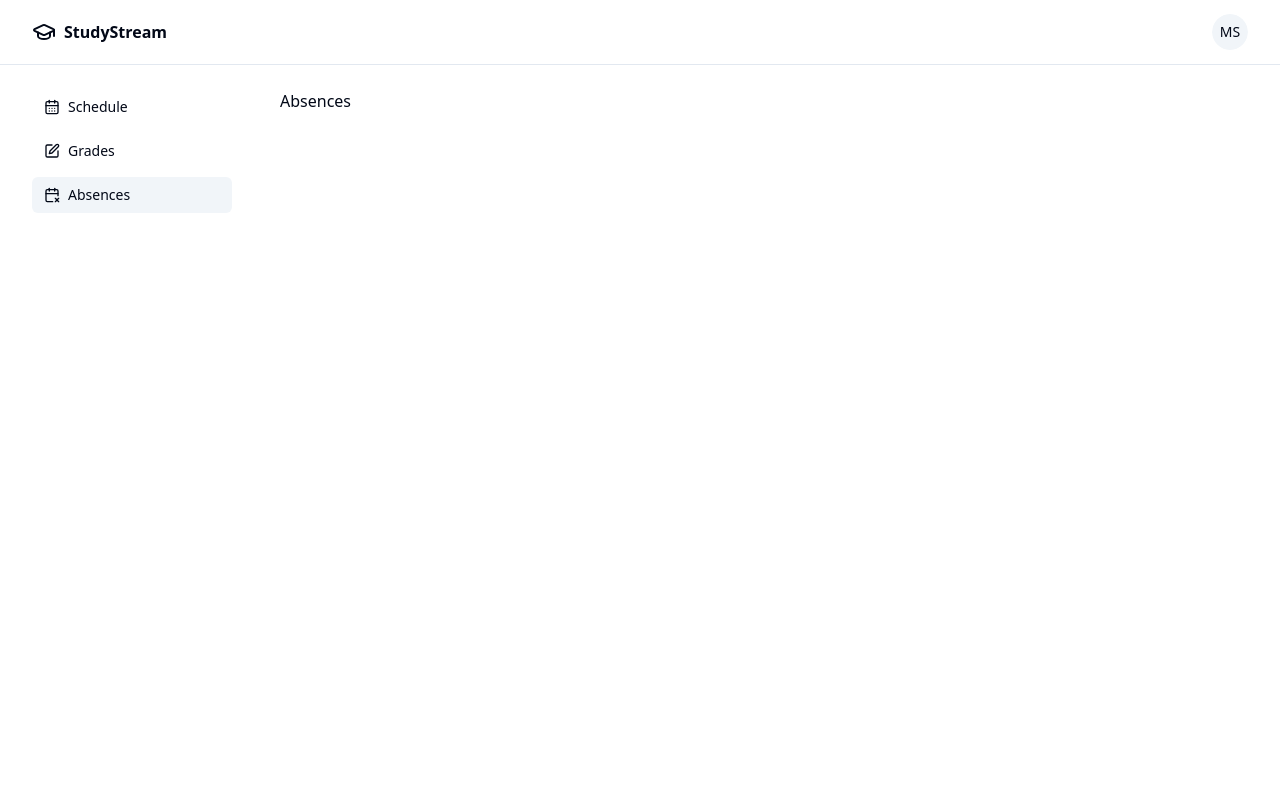
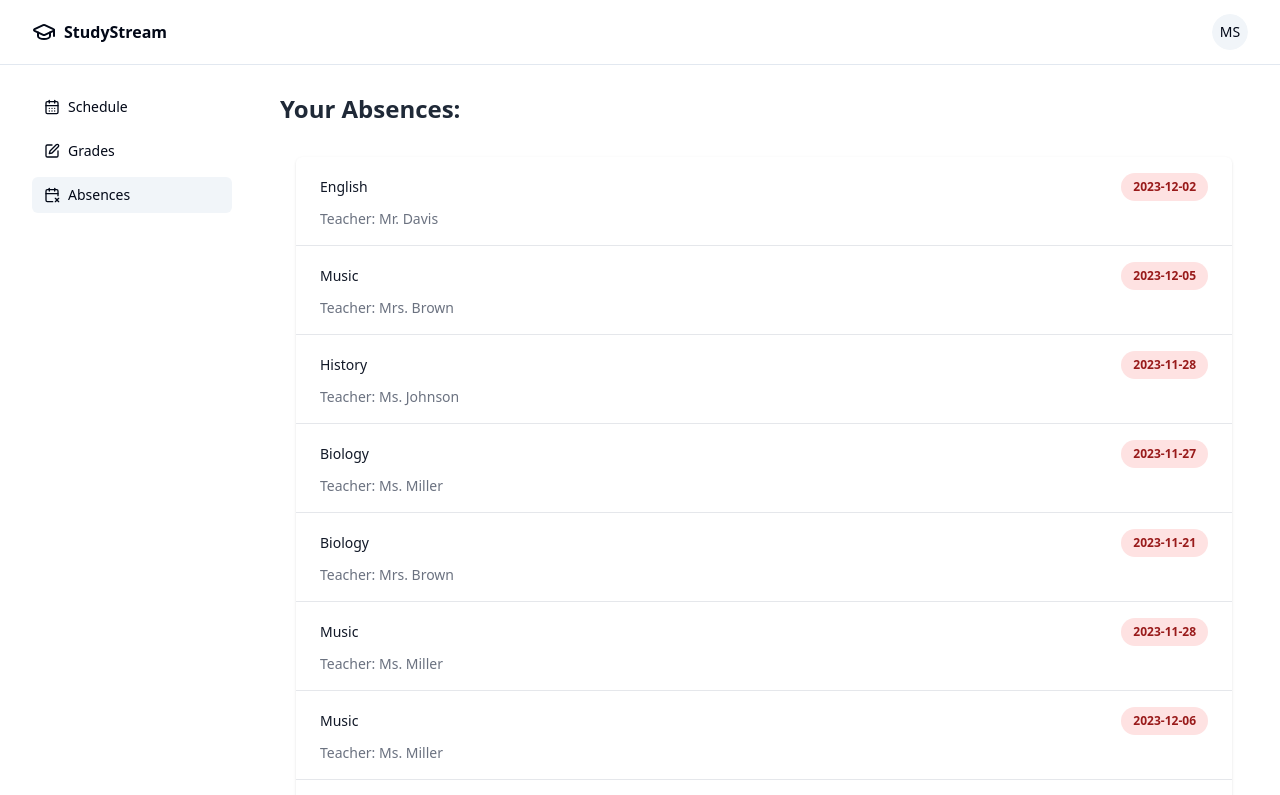
Before and after one commit to murad-sh/school-journal, a React (Vite) app: page /absences in a window 1280 px wide. Shown: the top 795 px of the page. Built offline with nearby package versions, Linux system fonts and the light colour scheme.

Commit message:
Absences and Grades pages

```diff
--- a/package.json
+++ b/package.json
@@ -15,6 +15,7 @@
     "@radix-ui/react-dropdown-menu": "^2.0.6",
     "@radix-ui/react-label": "^2.0.2",
     "@radix-ui/react-slot": "^1.0.2",
+    "@radix-ui/react-tooltip": "^1.0.7",
     "axios": "^1.6.2",
     "class-variance-authority": "^0.7.0",
     "clsx": "^2.0.0",
--- /dev/null
+++ b/src/components/absences/AbsenceList.tsx
@@ -0,0 +1,39 @@
+import { studentAbsences } from '@/data/mocked/student-absences';
+
+const AbsencesList = () => {
+  return (
+    <div className="container p-4">
+      <ul className="bg-white shadow overflow-hidden rounded-md">
+        {studentAbsences.map((absence, index) => (
+          <li
+            key={index}
+            className="px-4 py-4 sm:px-6 border-b border-gray-200"
+          >
+            <div className="flex items-center justify-between">
+              <div className="text-sm font-medium text-gray-900">
+                {absence.lesson}
+              </div>
+              <div className="ml-2 flex-shrink-0 flex">
+                <span
+                  className="px-3 py-1 inline-flex text-xs leading-5 font-semibold rounded-full bg-red-100 text-red-800"
+                  style={{ fontVariantNumeric: 'tabular-nums' }}
+                >
+                  {absence.date}
+                </span>
+              </div>
+            </div>
+            {absence.teacher && (
+              <div className="mt-2 sm:flex sm:justify-between">
+                <p className="text-sm text-gray-500">
+                  Teacher: {absence.teacher}
+                </p>
+              </div>
+            )}
+          </li>
+        ))}
+      </ul>
+    </div>
+  );
+};
+
+export default AbsencesList;
--- /dev/null
+++ b/src/components/grades/GradesList.tsx
@@ -0,0 +1,75 @@
+import React from 'react';
+import { studentGrades } from '@/data/mocked/student-grades';
+import {
+  Tooltip,
+  TooltipContent,
+  TooltipProvider,
+  TooltipTrigger,
+} from '@/components/ui/tooltip';
+
+type Grade = {
+  grade?: number;
+  teacher?: string;
+  date?: string;
+  description?: string;
+};
+
+const GradesList = () => {
+  const calculateAverage = (grades: Grade[]) => {
+    const validGrades = grades.filter((g) => g.grade != null);
+    const total = validGrades.reduce(
+      (acc, grade) => acc + (grade.grade || 0),
+      0
+    );
+    return validGrades.length > 0
+      ? (total / validGrades.length).toFixed(2)
+      : '-';
+  };
+
+  const createGradePlaceholders = (grades: Grade[]) => {
+    const placeholders = new Array(5).fill({});
+    grades.forEach((grade, index) => {
+      placeholders[index] = grade;
+    });
+    return placeholders;
+  };
+
+  return (
+    <div className="container p-4">
+      <div className="grid grid-cols-7 gap-4">
+        <div className="font-semibold">Lesson</div>
+        <div className="font-semibold col-span-5 text-center">Grades</div>
+        <div className="font-semibold">Average</div>
+
+        {studentGrades.map((item, index) => (
+          <React.Fragment key={index}>
+            <div>{item.lesson}</div>
+            {createGradePlaceholders(item.grades).map((grade, gradeIndex) => (
+              <div key={gradeIndex}>
+                <TooltipProvider>
+                  <Tooltip>
+                    <TooltipTrigger>{grade.grade ?? '-'}</TooltipTrigger>
+                    <TooltipContent>
+                      {grade.grade != null ? (
+                        <div>
+                          <p>Date: {grade.date}</p>
+                          <p>Teacher: {grade.teacher}</p>
+                          <p>Description: {grade.description}</p>
+                        </div>
+                      ) : (
+                        'No grade'
+                      )}
+                    </TooltipContent>
+                  </Tooltip>
+                </TooltipProvider>
+              </div>
+            ))}
+            <div>{calculateAverage(item.grades)}</div>
+          </React.Fragment>
+        ))}
+      </div>
+    </div>
+  );
+};
+
+export default GradesList;
--- a/src/components/lessons/ScheduleListItem.tsx
+++ b/src/components/lessons/ScheduleListItem.tsx
@@ -10,7 +10,10 @@ const ScheduleListItem = ({ lesson }: ScheduleListItemProps) => {
       <div className="flex items-center justify-between">
         <div className="text-sm font-medium text-gray-900">{lesson.lesson}</div>
         <div className="ml-2 flex-shrink-0 flex">
-          <span className="px-3 py-1 inline-flex text-xs leading-5 font-semibold rounded-full bg-blue-100 text-blue-800">
+          <span
+            className="px-3 py-1 inline-flex text-xs leading-5 font-semibold rounded-full bg-blue-100 text-blue-800"
+            style={{ fontVariantNumeric: 'tabular-nums' }}
+          >
             {lesson.startTime} - {lesson.endTime}
           </span>
         </div>
--- /dev/null
+++ b/src/components/ui/tooltip.tsx
@@ -0,0 +1,28 @@
+import * as React from "react"
+import * as TooltipPrimitive from "@radix-ui/react-tooltip"
+
+import { cn } from "@/lib/utils"
+
+const TooltipProvider = TooltipPrimitive.Provider
+
+const Tooltip = TooltipPrimitive.Root
+
+const TooltipTrigger = TooltipPrimitive.Trigger
+
+const TooltipContent = React.forwardRef<
+  React.ElementRef<typeof TooltipPrimitive.Content>,
+  React.ComponentPropsWithoutRef<typeof TooltipPrimitive.Content>
+>(({ className, sideOffset = 4, ...props }, ref) => (
+  <TooltipPrimitive.Content
+    ref={ref}
+    sideOffset={sideOffset}
+    className={cn(
+      "z-50 overflow-hidden rounded-md border bg-popover px-3 py-1.5 text-sm text-popover-foreground shadow-md animate-in fade-in-0 zoom-in-95 data-[state=closed]:animate-out data-[state=closed]:fade-out-0 data-[state=closed]:zoom-out-95 data-[side=bottom]:slide-in-from-top-2 data-[side=left]:slide-in-from-right-2 data-[side=right]:slide-in-from-left-2 data-[side=top]:slide-in-from-bottom-2",
+      className
+    )}
+    {...props}
+  />
+))
+TooltipContent.displayName = TooltipPrimitive.Content.displayName
+
+export { Tooltip, TooltipTrigger, TooltipContent, TooltipProvider }
--- a/src/data/mocked/student-absences.ts
+++ b/src/data/mocked/student-absences.ts
@@ -0,0 +1,12 @@
+export const studentAbsences = [
+  { lesson: 'English', date: '2023-12-02', teacher: 'Mr. Davis' },
+  { lesson: 'Music', date: '2023-12-05', teacher: 'Mrs. Brown' },
+  { lesson: 'History', date: '2023-11-28', teacher: 'Ms. Johnson' },
+  { lesson: 'Biology', date: '2023-11-27', teacher: 'Ms. Miller' },
+  { lesson: 'Biology', date: '2023-11-21', teacher: 'Mrs. Brown' },
+  { lesson: 'Music', date: '2023-11-28', teacher: 'Ms. Miller' },
+  { lesson: 'Music', date: '2023-12-06', teacher: 'Ms. Miller' },
+  { lesson: 'Physics', date: '2023-12-04', teacher: 'Mr. Davis' },
+  { lesson: 'Chemistry', date: '2023-12-03', teacher: 'Mrs. Brown' },
+  { lesson: 'English', date: '2023-11-22', teacher: 'Ms. Johnson' },
+];
--- a/src/data/mocked/student-grades.ts
+++ b/src/data/mocked/student-grades.ts
@@ -1 +1,136 @@
-export const studentGrades = {};
+export const studentGrades = [
+  {
+    lesson: 'Mathematics',
+    grades: [
+      {
+        grade: 5,
+        teacher: 'Ms. Miller',
+        date: '2023-12-07',
+        description: 'Outstanding',
+      },
+      {
+        grade: 3.5,
+        teacher: 'Mr. Davis',
+        date: '2023-12-07',
+        description: 'Good effort',
+      },
+      {
+        grade: 4,
+        teacher: 'Mr. Smith',
+        date: '2023-12-07',
+        description: 'Good effort',
+      },
+      {
+        grade: 4.5,
+        teacher: 'Mr. Smith',
+        date: '2023-12-07',
+        description: 'Well done',
+      },
+    ],
+  },
+  {
+    lesson: 'Physics',
+    grades: [
+      {
+        grade: 5,
+        teacher: 'Ms. Johnson',
+        date: '2023-12-07',
+        description: 'Good effort',
+      },
+      {
+        grade: 5,
+        teacher: 'Mr. Davis',
+        date: '2023-12-07',
+        description: 'Outstanding',
+      },
+      {
+        grade: 5,
+        teacher: 'Mr. Davis',
+        date: '2023-12-07',
+        description: 'Excellent',
+      },
+      {
+        grade: 1,
+        teacher: 'Mrs. Brown',
+        date: '2023-12-07',
+        description: 'Next time try better',
+      },
+      {
+        grade: 2,
+        teacher: 'Mr. Smith',
+        date: '2023-12-07',
+        description: 'Poor',
+      },
+    ],
+  },
+  {
+    lesson: 'Art',
+    grades: [
+      {
+        grade: 5,
+        teacher: 'Ms. Johnson',
+        date: '2023-12-07',
+        description: 'Good effort',
+      },
+      {
+        grade: 5,
+        teacher: 'Mr. Davis',
+        date: '2023-12-07',
+        description: 'Outstanding',
+      },
+      {
+        grade: 4,
+        teacher: 'Mr. Davis',
+        date: '2023-12-07',
+        description: 'Excellent',
+      },
+      {
+        grade: 1,
+        teacher: 'Mrs. Brown',
+        date: '2023-12-07',
+        description: 'Well done',
+      },
+      {
+        grade: 2,
+        teacher: 'Mr. Smith',
+        date: '2023-12-07',
+        description: 'Outstanding',
+      },
+    ],
+  },
+  {
+    lesson: 'Polish',
+    grades: [
+      {
+        grade: 5,
+        teacher: 'Ms. Johnson',
+        date: '2023-12-07',
+        description: 'Good effort',
+      },
+      {
+        grade: 5,
+        teacher: 'Mr. Davis',
+        date: '2023-12-07',
+        description: 'Outstanding',
+      },
+      {
+        grade: 4,
+        teacher: 'Mr. Davis',
+        date: '2023-12-07',
+        description: 'Excellent',
+      },
+      {
+        grade: 1,
+        teacher: 'Mrs. Brown',
+        date: '2023-12-07',
+        description: 'Well done',
+      },
+      {
+        grade: 2,
+        teacher: 'Mr. Smith',
+        date: '2023-12-07',
+        description: 'Outstanding',
+      },
+    ],
+  },
+];
--- /dev/null
+++ b/src/models/absence.ts
@@ -0,0 +1,5 @@
+export type Absence = {
+  lesson: string;
+  date: string;
+  teacher: string;
+};
--- a/src/models/grade.ts
+++ b/src/models/grade.ts
@@ -1,3 +1,4 @@
 export type Grade = {
-  lessonId: number;
+  lesson: string;
+  grades: number[];
 };
--- a/src/pages/Absences.tsx
+++ b/src/pages/Absences.tsx
@@ -1,5 +1,12 @@
+import AbsencesList from '@/components/absences/AbsenceList';
+
 const Absences = () => {
-  return <div>Absences</div>;
+  return (
+    <section className="py-1">
+      <h2 className="text-2xl font-bold text-gray-800 mb-4">Your Absences:</h2>
+      <AbsencesList />
+    </section>
+  );
 };
 
 export default Absences;
--- a/src/pages/Grades.tsx
+++ b/src/pages/Grades.tsx
@@ -1,5 +1,12 @@
+import GradesList from '@/components/grades/GradesList';
+
 const Grades = () => {
-  return <div>Grades</div>;
+  return (
+    <section className="py-1">
+      <h2 className="text-2xl font-bold text-gray-800 mb-4">Your grades:</h2>
+      <GradesList />
+    </section>
+  );
 };
 
 export default Grades;
```
Also changed, not shown: 1 other file (tests, documents, lock files or other folders).
